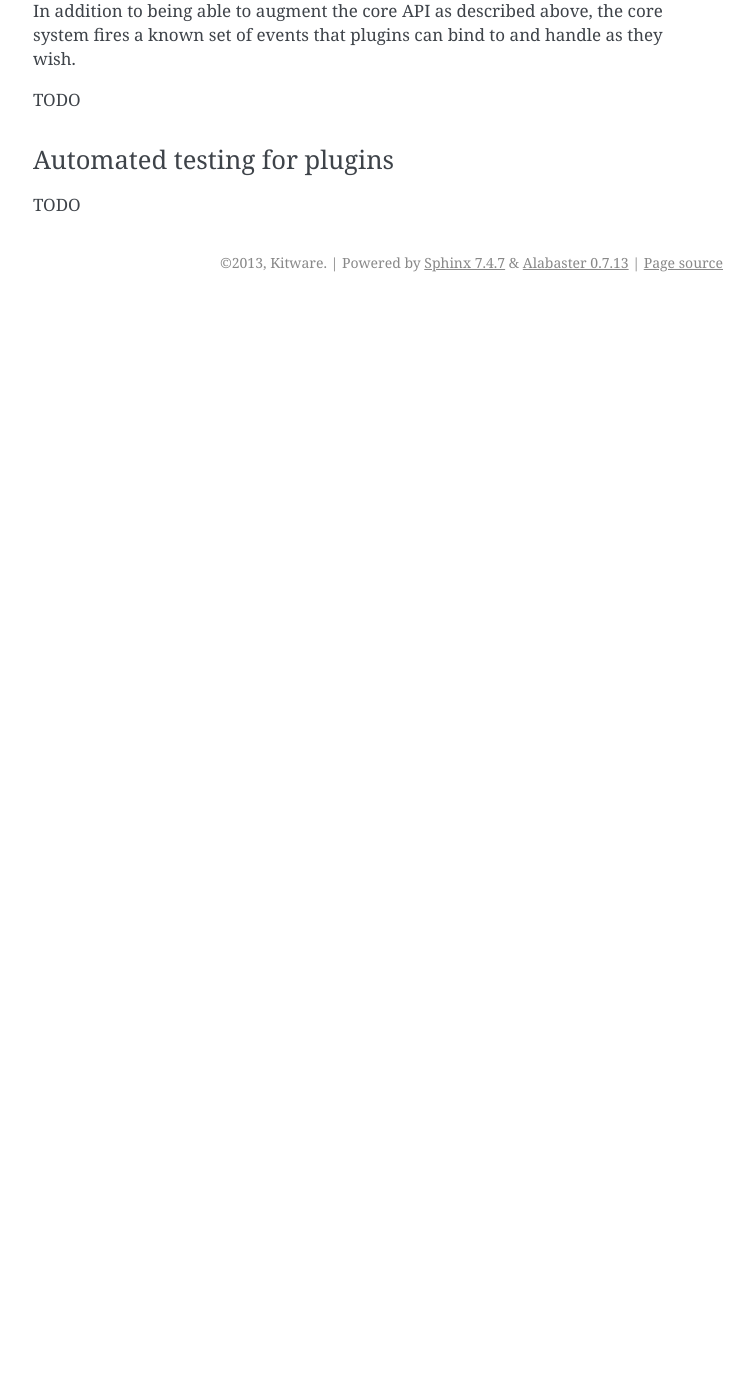
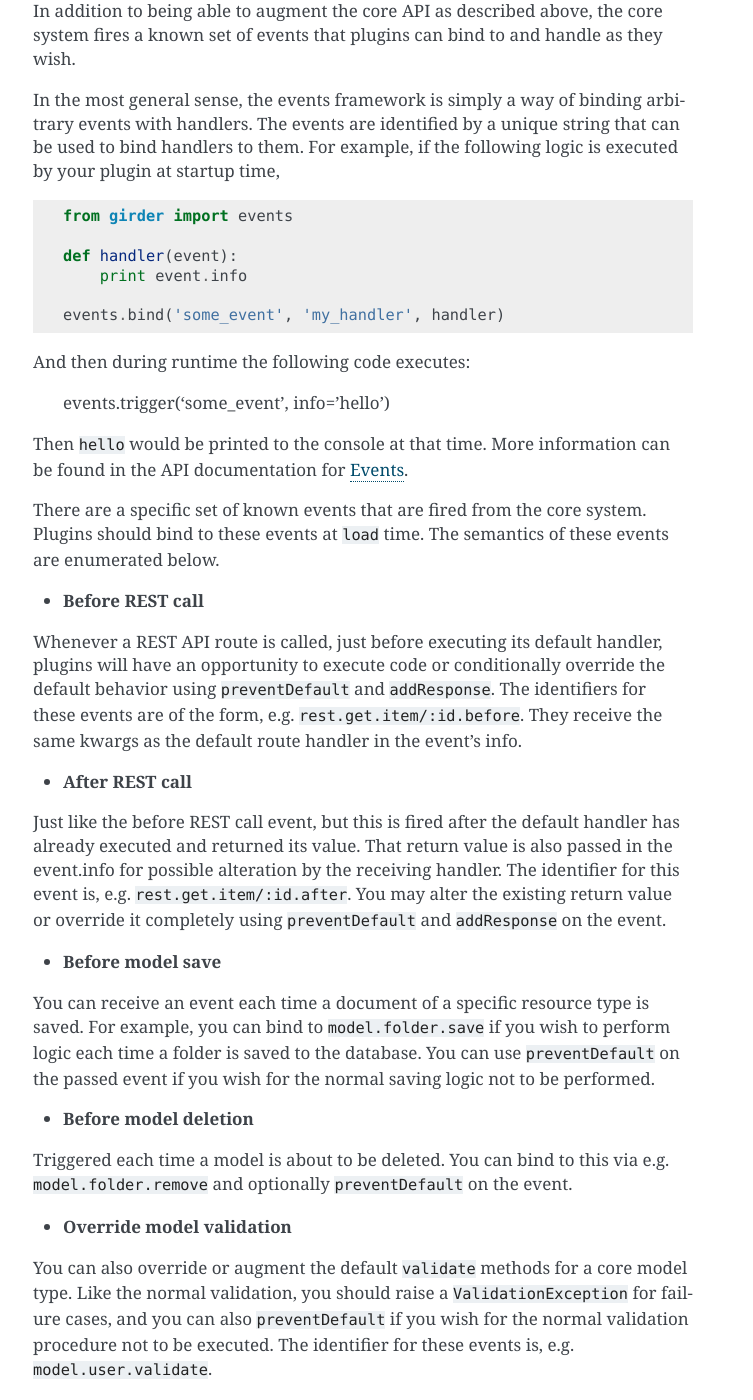
Before and after one commit to girder/girder, a Sphinx documentation site: the page built from docs/development.rst, in a window 1280 px wide and 1400 px high, scrolled down 5306 px. Shown: the whole window, without its empty margins (387-1140 px from the left). Built offline with Sphinx 7.4.7, drawn with Linux system fonts in a browser that asks for light colours; before the commit the page ends 5608 px from its top, so only the background shows below that; some of the changed text lies outside the part shown.

Commit message:
Plugin dev docs, part 2: events

```diff
--- a/docs/development.rst
+++ b/docs/development.rst
@@ -239,7 +239,6 @@ classes, and we can add it to the API in the ``load()`` method. ::
     def load(info):
         info['apiRoot'].cat = Cat()
 
-
 The events system
 ^^^^^^^^^^^^^^^^^
 
@@ -247,7 +246,79 @@ In addition to being able to augment the core API as described above, the core
 system fires a known set of events that plugins can bind to and handle as
 they wish. ::
 
-TODO
+In the most general sense, the events framework is simply a way of binding
+arbitrary events with handlers. The events are identified by a unique string
+that can be used to bind handlers to them. For example, if the following logic
+is executed by your plugin at startup time, ::
+
+    from girder import events
+
+    def handler(event):
+        print event.info
+
+    events.bind('some_event', 'my_handler', handler)
+
+And then during runtime the following code executes:
+
+    events.trigger('some_event', info='hello')
+
+Then ``hello`` would be printed to the console at that time. More information
+can be found in the API documentation for :ref:`events`.
+
+There are a specific set of known events that are fired from the core system.
+Plugins should bind to these events at ``load`` time. The semantics of these
+events are enumerated below.
+
+*  **Before REST call**
+Whenever a REST API route is called, just before executing its default handler,
+plugins will have an opportunity to execute code or conditionally override the
+default behavior using ``preventDefault`` and ``addResponse``. The identifiers
+for these events are of the form, e.g. ``rest.get.item/:id.before``. They
+receive the same kwargs as the default route handler in the event's info.
+
+*  **After REST call**
+Just like the before REST call event, but this is fired after the default
+handler has already executed and returned its value. That return value is
+also passed in the event.info for possible alteration by the receiving handler.
+The identifier for this event is, e.g. ``rest.get.item/:id.after``. You may
+alter the existing return value or override it completely using
+``preventDefault`` and ``addResponse`` on the event.
+
+*  **Before model save**
+You can receive an event each time a document of a specific resource type is
+saved. For example, you can bind to ``model.folder.save`` if you wish to
+perform logic each time a folder is saved to the database. You can use
+``preventDefault`` on the passed event if you wish for the normal saving logic
+not to be performed.
+
+* **Before model deletion**
+Triggered each time a model is about to be deleted. You can bind to this via
+e.g. ``model.folder.remove`` and optionally ``preventDefault`` on the event.
+
+*  **Override model validation**
+You can also override or augment the default ``validate`` methods for a core
+model type. Like the normal validation, you should raise a
+``ValidationException`` for failure cases, and you can also ``preventDefault``
+if you wish for the normal validation procedure not to be executed. The
+identifier for these events is, e.g. ``model.user.validate``.
+
+*  **Override user authentication**
+If you want to override or augment the normal user authentication process in
+your plugin, bind to the ``auth.user.get`` event. If your plugin can
+successfully authenticate the user, it should perform the logic it needs and
+then ``preventDefault`` on the event and ``addResponse`` containing the
+authenticated user document.
+
+*  **On file upload**
+This event is always triggered asynchronously and is fired after a file has
+been uploaded. The file document that was created is passed in the event info.
+You can bind to this event using the identifier ``data.process``.
+
+.. note:: If you anticipate your plugin being used as a dependency by other
+   plugins, and want to potentially alert them of your own events, it can
+   be worthwhile to trigger your own events from within the plugin. If you do
+   that, the identifiers for those events should begin with the name of your
+   plugin, e.g. ``events.trigger('cats.something_happened', info='foo')``
 
 Automated testing for plugins
 ^^^^^^^^^^^^^^^^^^^^^^^^^^^^^
```
Also changed, not shown: docs/api-docs.rst (+8 -0 lines).
